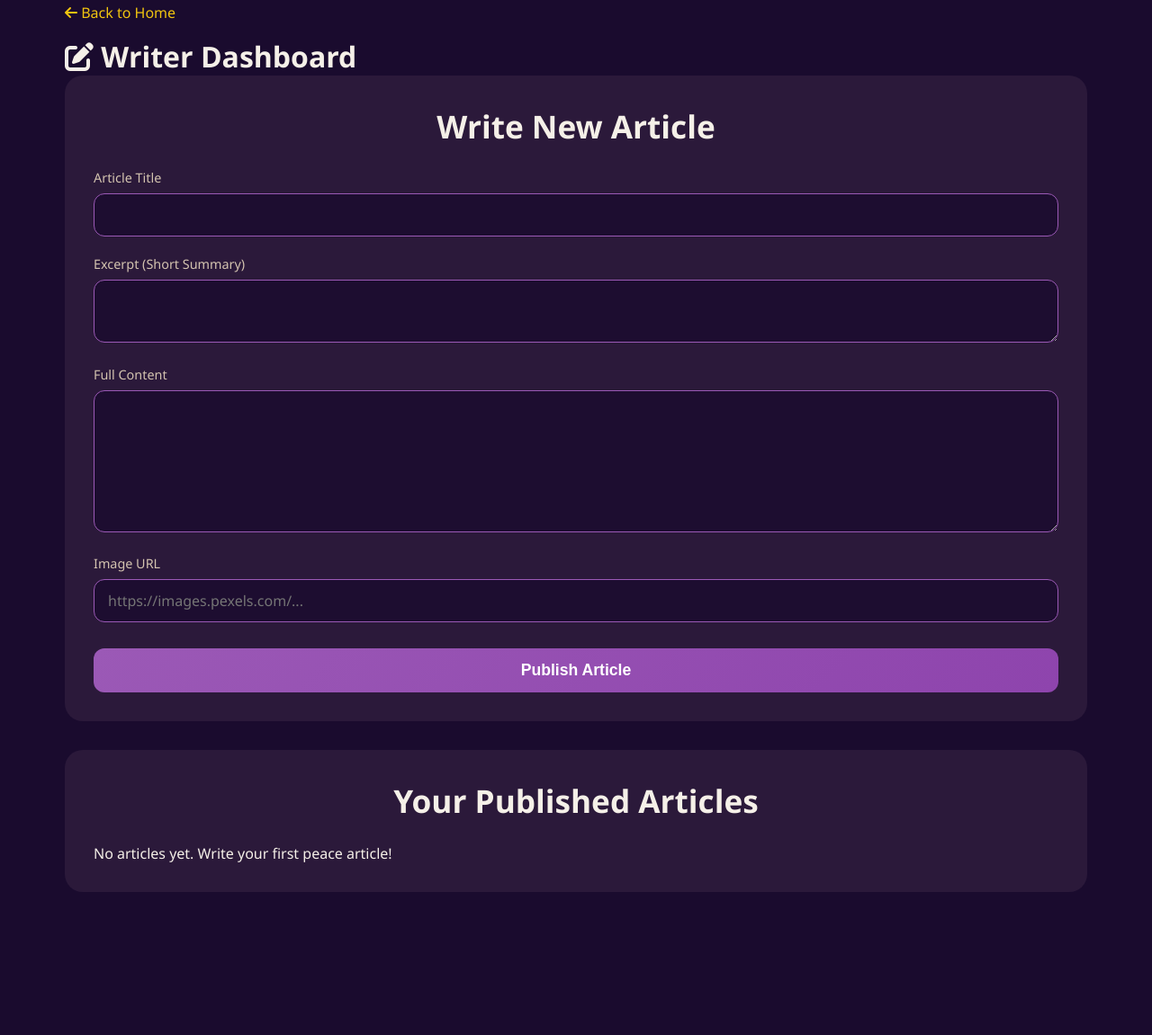
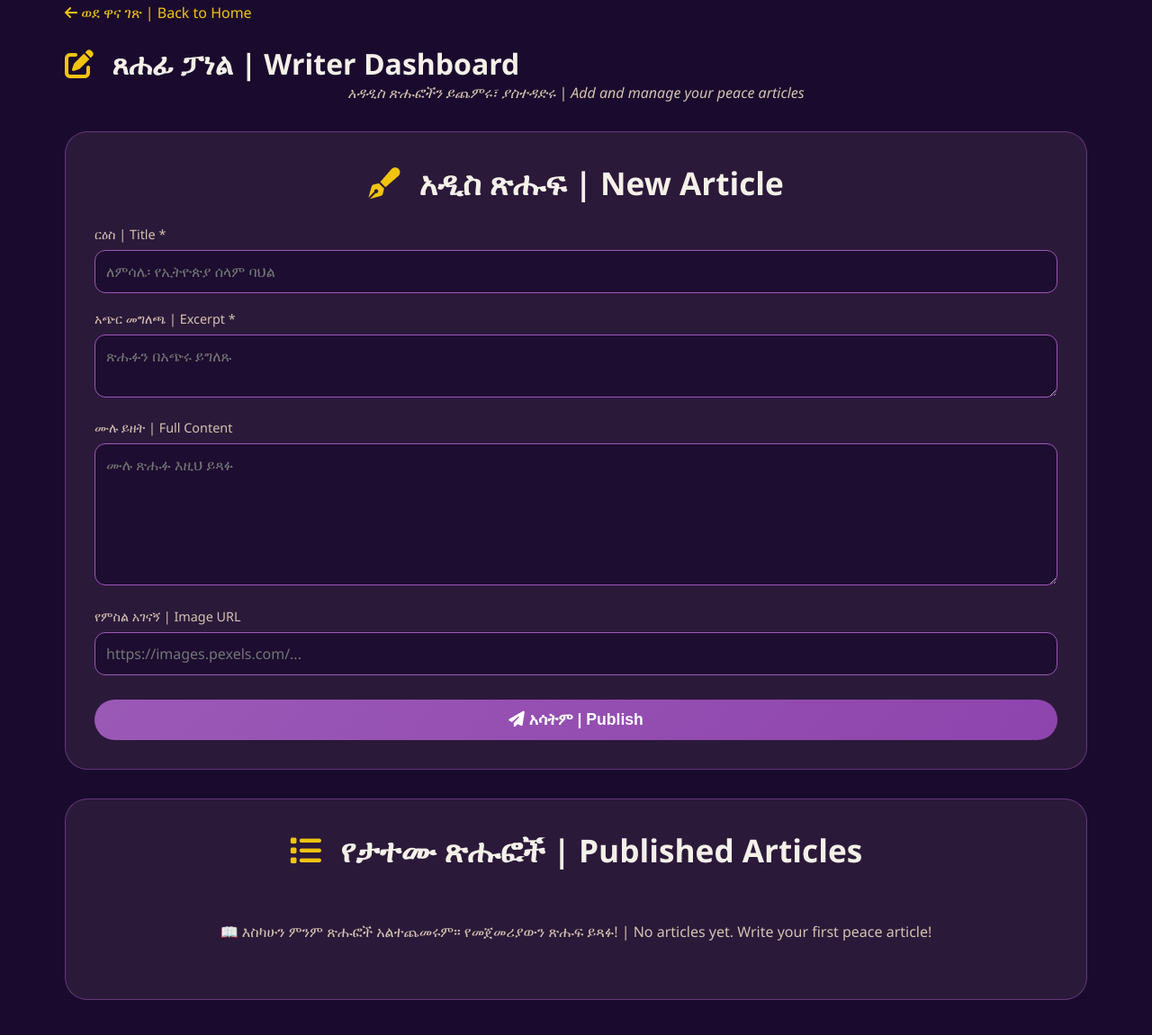
Before and after one commit to Makepure/peaceforyou, a plain HTML site: page editor.html in a window 1280 px wide. Shown: the part 129-1280 px from the top of the page at 90% size. Before the commit the page ends 1203 px from the top, so only its background shows below. Drawn offline with Linux system fonts and the light colour scheme.

Commit message:
Update editor.html

```diff
--- a/editor.html
+++ b/editor.html
@@ -3,7 +3,7 @@
 <head>
     <meta charset="UTF-8">
     <meta name="viewport" content="width=device-width, initial-scale=1.0">
-    <title>Writer Dashboard - Book for Peace</title>
+    <title>ጸሐፊ ፓነል | Writer Dashboard - መጽሐፈ ኢትዮጵያ</title>
     <link rel="stylesheet" href="style.css">
     <link rel="stylesheet" href="https://cdnjs.cloudflare.com/ajax/libs/font-awesome/6.4.0/css/all.min.css">
     <style>
@@ -14,75 +14,137 @@
         }
 
         .write-form {
-            background: rgba(45, 27, 60, 0.9);
+            background: rgba(45, 27, 60, 0.95);
             padding: 2rem;
-            border-radius: 20px;
+            border-radius: 25px;
             margin-bottom: 2rem;
+            border: 1px solid rgba(155, 89, 182, 0.5);
         }
 
         .articles-list {
-            background: rgba(45, 27, 60, 0.9);
+            background: rgba(45, 27, 60, 0.95);
             padding: 2rem;
-            border-radius: 20px;
+            border-radius: 25px;
+            border: 1px solid rgba(155, 89, 182, 0.5);
         }
 
         .article-item {
             background: rgba(26, 11, 46, 0.8);
-            padding: 1rem;
+            padding: 1rem 1.5rem;
             margin-bottom: 1rem;
-            border-radius: 10px;
+            border-radius: 15px;
             display: flex;
             justify-content: space-between;
             align-items: center;
+            flex-wrap: wrap;
+            gap: 1rem;
         }
 
         .btn-delete {
             background: #e74c3c;
             color: white;
             border: none;
-            padding: 5px 15px;
-            border-radius: 5px;
+            padding: 6px 18px;
+            border-radius: 30px;
             cursor: pointer;
+            transition: all 0.3s;
+        }
+
+        .btn-delete:hover {
+            background: #c0392b;
+            transform: scale(1.05);
         }
 
         .back-link {
             display: inline-block;
-            margin-bottom: 1rem;
+            margin-bottom: 1.5rem;
             color: #f1c40f;
             text-decoration: none;
+            font-weight: 500;
+        }
+
+        .back-link:hover {
+            text-decoration: underline;
+        }
+
+        h1 i {
+            color: #f1c40f;
+            margin-right: 12px;
+        }
+
+        .form-group {
+            margin-bottom: 1.2rem;
+        }
+
+        .form-group label {
+            color: #d4c4b0;
+            margin-bottom: 0.5rem;
+            display: block;
+        }
+
+        .form-group input, .form-group textarea {
+            width: 100%;
+            padding: 12px;
+            background: rgba(26, 11, 46, 0.8);
+            border: 1px solid #9b59b6;
+            border-radius: 12px;
+            color: white;
+        }
+
+        .submit-btn {
+            background: linear-gradient(135deg, #9b59b6, #8e44ad);
+            color: white;
+            padding: 12px 28px;
+            border: none;
+            border-radius: 50px;
+            font-weight: 600;
+            cursor: pointer;
+            transition: all 0.3s;
+        }
+
+        .submit-btn:hover {
+            transform: translateY(-2px);
+            box-shadow: 0 5px 15px rgba(155, 89, 182, 0.4);
+        }
+
+        .no-articles {
+            text-align: center;
+            padding: 2rem;
+            color: #d4c4b0;
         }
     </style>
 </head>
 <body>
     <div class="dashboard-container">
-        <a href="index.html" class="back-link"><i class="fas fa-arrow-left"></i> Back to Home</a>
-        <h1><i class="fas fa-edit"></i> Writer Dashboard</h1>
+        <a href="index.html" class="back-link"><i class="fas fa-arrow-left"></i> ወደ ዋና ገጽ | Back to Home</a>
+        <h1><i class="fas fa-edit"></i> ጸሐፊ ፓነል | Writer Dashboard</h1>
+        <p class="section-desc">አዳዲስ ጽሑፎችን ይጨምሩ፣ ያስተዳድሩ | Add and manage your peace articles</p>
 
         <div class="write-form">
-            <h2>Write New Article</h2>
+            <h2><i class="fas fa-pen-fancy"></i> አዲስ ጽሑፍ | New Article</h2>
             <form id="articleForm">
                 <div class="form-group">
-                    <label>Article Title</label>
-                    <input type="text" id="articleTitle" required>
+                    <label>ርዕስ | Title *</label>
+                    <input type="text" id="articleTitle" placeholder="ለምሳሌ፡ የኢትዮጵያ ሰላም ባህል" required>
                 </div>
                 <div class="form-group">
-                    <label>Excerpt (Short Summary)</label>
-                    <textarea id="articleExcerpt" rows="2" required></textarea>
+                    <label>አጭር መግለጫ | Excerpt *</label>
+                    <textarea id="articleExcerpt" rows="2" placeholder="ጽሑፉን በአጭሩ ይግለጹ" required></textarea>
                 </div>
                 <div class="form-group">
-                    <label>Full Content</label>
-                    <textarea id="articleContent" rows="6" required></textarea>
+                    <label>ሙሉ ይዘት | Full Content</label>
+                    <textarea id="articleContent" rows="6" placeholder="ሙሉ ጽሑፉ እዚህ ይጻፉ"></textarea>
                 </div>
                 <div class="form-group">
-                    <label>Image URL</label>
+                    <label>የምስል አገናኝ | Image URL</label>
                     <input type="text" id="articleImage" placeholder="https://images.pexels.com/...">
                 </div>
-                <button type="submit" class="submit-btn">Publish Article</button>
+                <button type="submit" class="submit-btn"><i class="fas fa-paper-plane"></i> አሳትም | Publish</button>
             </form>
         </div>
 
         <div class="articles-list">
-            <h2>Your Published Articles</h2>
+            <h2><i class="fas fa-list"></i> የታተሙ ጽሑፎች | Published Articles</h2>
             <div id="articlesList"></div>
         </div>
     </div>
@@ -100,18 +162,20 @@
 
         function displayArticles() {
             const container = document.getElementById('articlesList');
+            if (!container) return;
+
             if (articles.length === 0) {
-                container.innerHTML = '<p>No articles yet. Write your first peace article!</p>';
+                container.innerHTML = '<div class="no-articles">📖 እስካሁን ምንም ጽሑፎች አልተጨመሩም። የመጀመሪያውን ጽሑፍ ይጻፉ! | No articles yet. Write your first peace article!</div>';
                 return;
             }
 
             container.innerHTML = articles.map(article => `
                 <div class="article-item">
                     <div>
-                        <strong>${article.title}</strong>
-                        <small>${new Date(article.date).toLocaleDateString()}</small>
+                        <strong><i class="fas fa-file-alt"></i> ${article.title}</strong>
+                        <small style="display:block; color:#d4c4b0;">${new Date(article.date).toLocaleDateString()}</small>
                     </div>
-                    <button class="btn-delete" onclick="deleteArticle(${article.id})">Delete</button>
+                    <button class="btn-delete" onclick="deleteArticle(${article.id})"><i class="fas fa-trash"></i> ሰርዝ | Delete</button>
                 </div>
             `).join('');
         }
@@ -123,9 +187,11 @@
         }
 
         function deleteArticle(id) {
-            articles = articles.filter(a => a.id !== id);
-            localStorage.setItem('magazineArticles', JSON.stringify(articles));
-            displayArticles();
+            if (confirm('እርግጠኛ ነዎት? ጽሑፉ ይሰረዛል | Are you sure? This will delete the article.')) {
+                articles = articles.filter(a => a.id !== id);
+                localStorage.setItem('magazineArticles', JSON.stringify(articles));
+                displayArticles();
+            }
         }
 
         document.getElementById('articleForm')?.addEventListener('submit', (e) => {
@@ -135,15 +201,15 @@
                 id: Date.now(),
                 title: document.getElementById('articleTitle').value,
                 excerpt: document.getElementById('articleExcerpt').value,
-                content: document.getElementById('articleContent').value,
+                content: document.getElementById('articleContent').value || 'Full article coming soon...',
                 image: document.getElementById('articleImage').value || 'https://images.pexels.com/photos/3466702/pexels-photo-3466702.jpeg',
-                author: 'Writer',
+                author: 'ደራሲ | Writer',
                 date: new Date().toISOString()
             };
 
             saveArticle(newArticle);
             e.target.reset();
-            alert('✅ Article published successfully!');
+            alert('✅ ጽሑፉ በተሳካ ሁኔታ ታትሟል! | Article published successfully!');
         });
 
         loadArticles();
```
